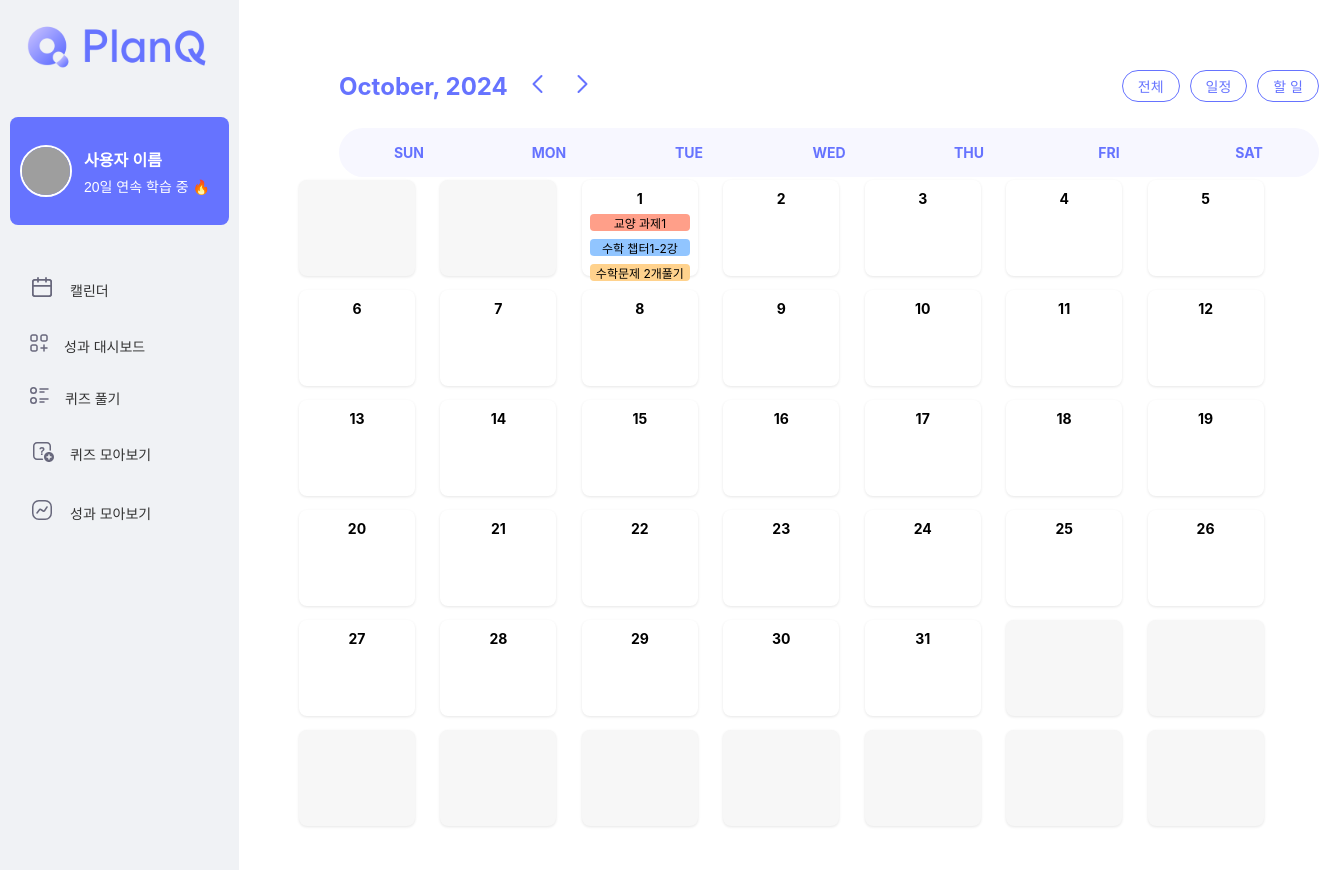
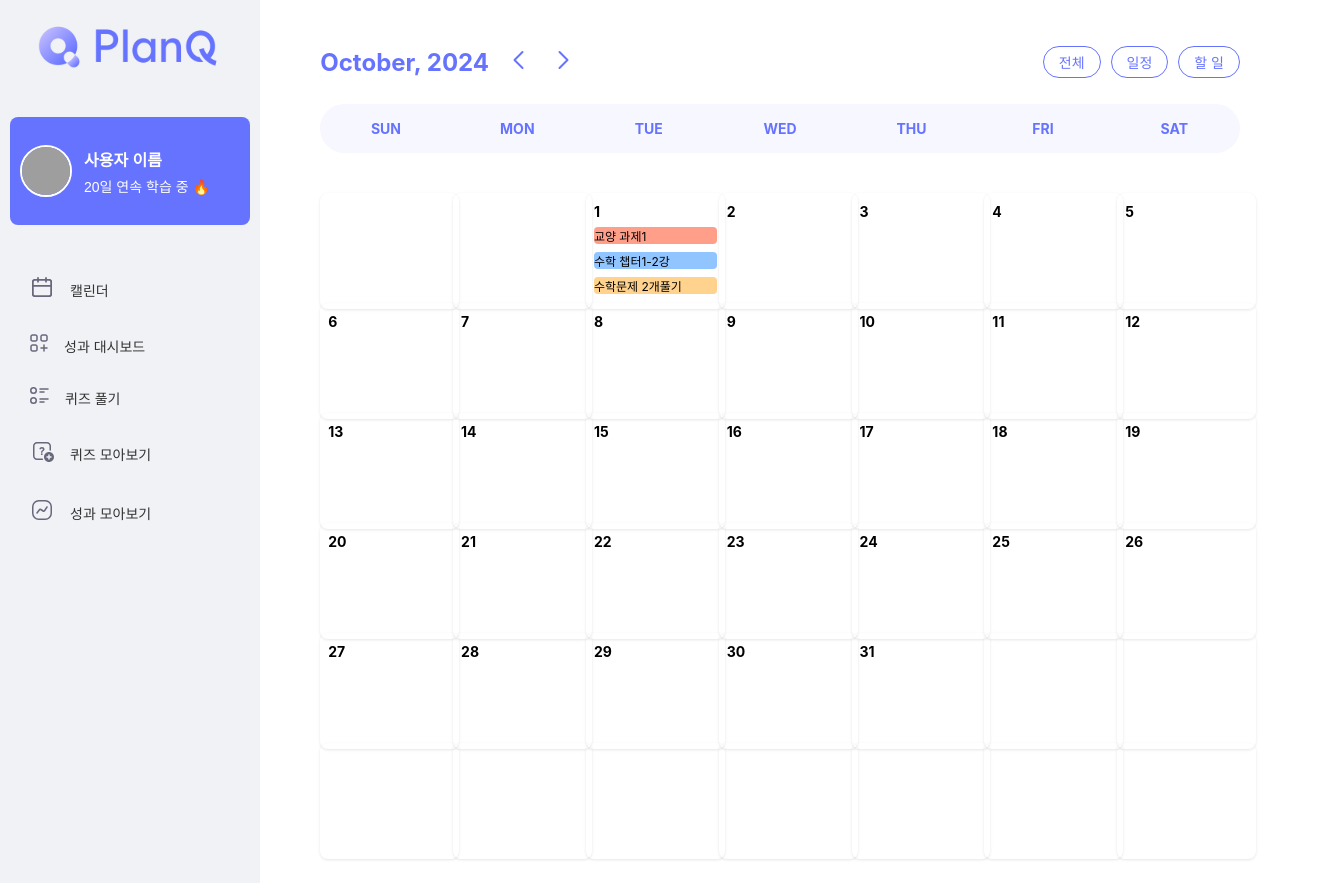
Before and after one commit to PlanQ-FE-Organization/PlanQ-FrontEnd, a React (Create React App) app in the folder planq_frontend/: page / in a window 1280 px wide. Both pictures are taken after a click on the element 564 px from the left and 86 px from the top of the page. Shown: the whole page, 1319 px wide, since content can reach past the window. Built offline with nearby package versions, Linux system fonts and the light colour scheme; grey boxes are pictures that could not be loaded.

Commit message:
fix : "달력 컴포넌트 디자인 수정"
Related : #1

```diff
--- a/planq_frontend/src/page/calendar/Calendar.module.scss
+++ b/planq_frontend/src/page/calendar/Calendar.module.scss
@@ -1,5 +1,4 @@
 .calendar-container {
-  position: relative;
   display: flex;
   flex-direction: column;
   align-items: center;
--- a/planq_frontend/src/page/calendar/calendar_grid/CalendarGrid.scss
+++ b/planq_frontend/src/page/calendar/calendar_grid/CalendarGrid.scss
@@ -5,35 +5,40 @@
   position: relative;
   grid-auto-rows: 100px; // 세로 크기 자동 조정
   width: 100%;
-  // box-sizing: border-box;
+  margin-top : 40px;
   flex-grow: 1;
 
-  .calendar-cell {
-    width: 100px; // 원하는 크기에 맞게 조정
-    height: 80px; // 원하는 크기에 맞게 조정
+  .calendar-grid-calendar-cell {
+    width: 100%; // 원하는 크기에 맞게 조정
+    height: 100%; // 원하는 크기에 맞게 조정
     border-radius: 8px; // 둥근 모서리 추가
     box-shadow: 0 1px 3px rgba(0, 0, 0, 0.1);
-    text-align: center;
+    text-align: start;
     padding: 8px; // 내부 여백
 
-    &.not-current-month {
+    .calendar-grid-calendar-cell-not-current-month {
       color: #c0c0c0;
       background-color: #f7f7f7;
     }
 
-    .day-number {
+    .calendar-grid-calendar-cell-current-month {
+      color : #333;  /*텍스트 색상*/
+      background-color: #ffffff;
+    }
+
+    .calendar-grid-calendar-cell-day-number {
       font-size: 14px;
       font-weight: bold;
       margin-bottom: 5px;
     }
 
-    .event-container {
+    .calendar-grid-calendar-cell-event-container {
       display: flex;
       flex-direction: column;
       gap: 4px;
       margin-top: 4px;
 
-      .event {
+      .calendar-grid-calendar-cell-event-container-event {
         font-size: 12px; // 글씨 크기 줄이기
         margin: 2px 0; // 일정 간 간격 조정
         border-radius: 4px; // 일정 배경 둥글게
--- a/planq_frontend/src/page/calendar/calendar_grid/CalendarGrid.tsx
+++ b/planq_frontend/src/page/calendar/calendar_grid/CalendarGrid.tsx
@@ -42,14 +42,14 @@ const CalendarGrid: React.FC<CalendarGridProps> = ({ year, month }) => {
                 return (
                     <div
                         key={index}
-                        className={`calendar-cell ${day === null ? "not-current-month" : "current-month"}`}
+                        className={`calendar-grid-calendar-cell ${day === null ? "calendar-grid-calendar-cell-not-current-month" : "current-month"}`}
                     >
-                        <span className="day-number">{day}</span>
-                        <div className="event-container">
+                        <span className="calendar-grid-calendar-cell-day-number">{day}</span>
+                        <div className="calendar-grid-calendar-cell-event-container">
                             {dayEvents.map((event, idx) => (
                                 <div
                                     key={idx}
-                                    className="event"
+                                    className="calendar-grid-calendar-cell-event-container-event"
                                     style={{ backgroundColor: event.color }}
                                 >
                                     {event.title}
--- a/planq_frontend/src/page/calendar/calendar_header/HeaderSection.scss
+++ b/planq_frontend/src/page/calendar/calendar_header/HeaderSection.scss
@@ -2,14 +2,12 @@
   display: flex;
   flex-direction: column;
   align-items: flex-start;
-  padding: 0px;
   gap: 20px;
 
   position: relative;
-  width: 980px;
-  height: 140px;
-  left: 40px;
-  top: 24px;
+  width: 100%;
+  height: auto;
+  margin : 0 auto;
 
   .header-section-month-navigation {
     display: flex;
```
